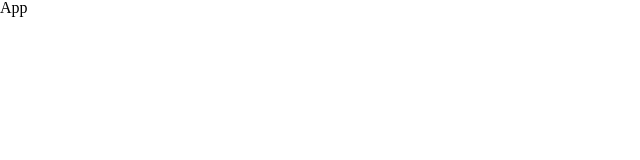
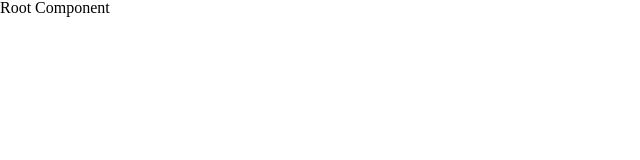
Before and after one commit to onepunch-tk/crypto-tracker, a React (Vite) app: page / in a window 1280 px wide. Shown: the top 160 px of the page, without its empty margins (0-640 px from the left). Built offline with nearby package versions, Linux system fonts and the light colour scheme.

Commit message:
create Router.tsx, Root.tsx and add RouterProvider

```diff
--- a/src/App.tsx
+++ /dev/null
@@ -1,10 +0,0 @@
-function App() {
-
-  return (
-    <>
-      <h1>App</h1>
-    </>
-  )
-}
-
-export default App
--- a/src/main.tsx
+++ b/src/main.tsx
@@ -1,15 +1,16 @@
 import React from 'react'
 import ReactDOM from 'react-dom/client'
-import App from './App'
 import {GlobalStyle} from "./styles/reset-css";
 import {ThemeProvider} from "styled-components";
 import {theme} from "./styles/theme";
+import {RouterProvider} from 'react-router-dom';
+import {router} from "./routes/Router";
 
 ReactDOM.createRoot(document.getElementById('root') as HTMLElement).render(
     <>
         <GlobalStyle/>
         <ThemeProvider theme={theme}>
-            <App/>
+            <RouterProvider router={router} />
         </ThemeProvider>
-    </>,
+    </>
 )
--- /dev/null
+++ b/src/routes/Root.tsx
@@ -0,0 +1,7 @@
+function Root() {
+    return (
+        <h1>Root Component</h1>
+    );
+}
+
+export default Root;
--- /dev/null
+++ b/src/routes/Router.tsx
@@ -0,0 +1,9 @@
+import { createBrowserRouter } from "react-router-dom";
+import Root from "./Root";
+
+export const router = createBrowserRouter([
+    {
+        path:"/",
+        element:<Root/>
+    }
+]);
```
